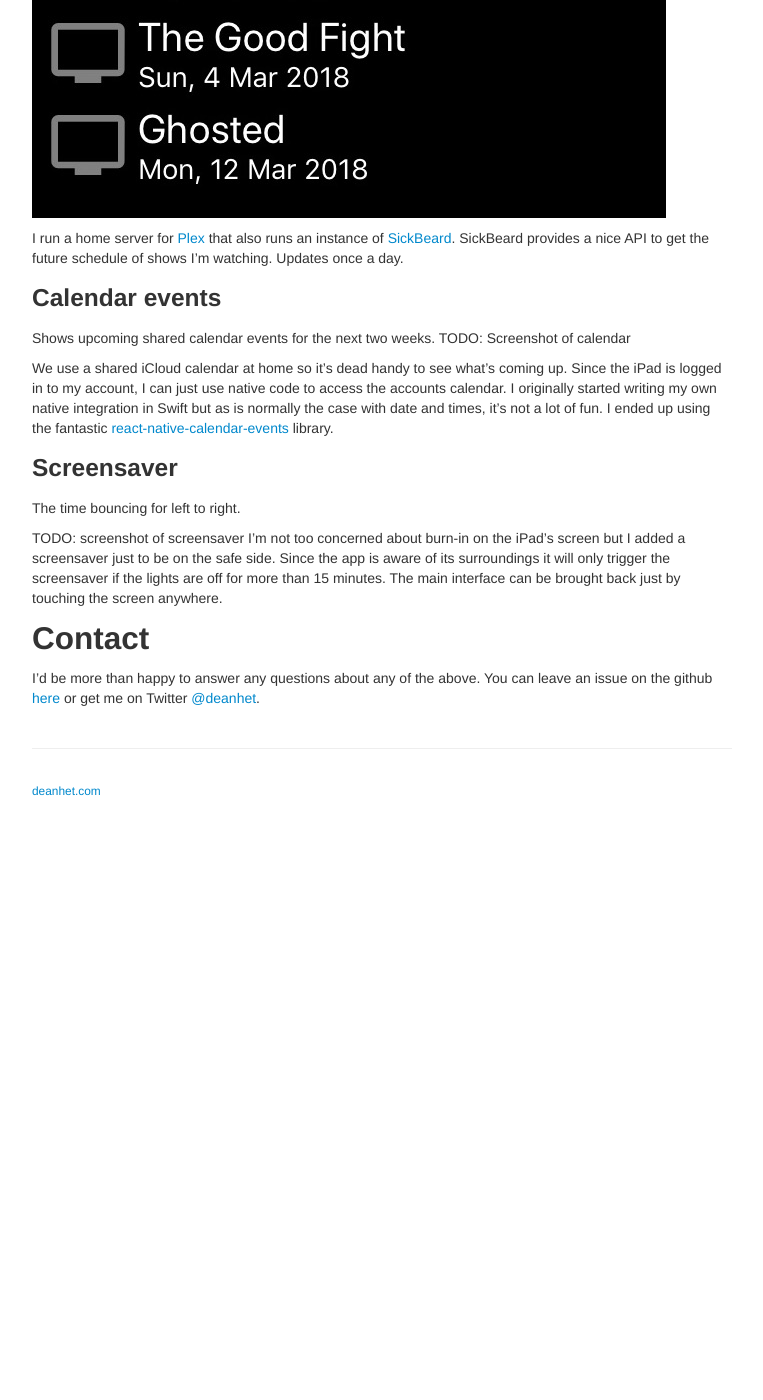
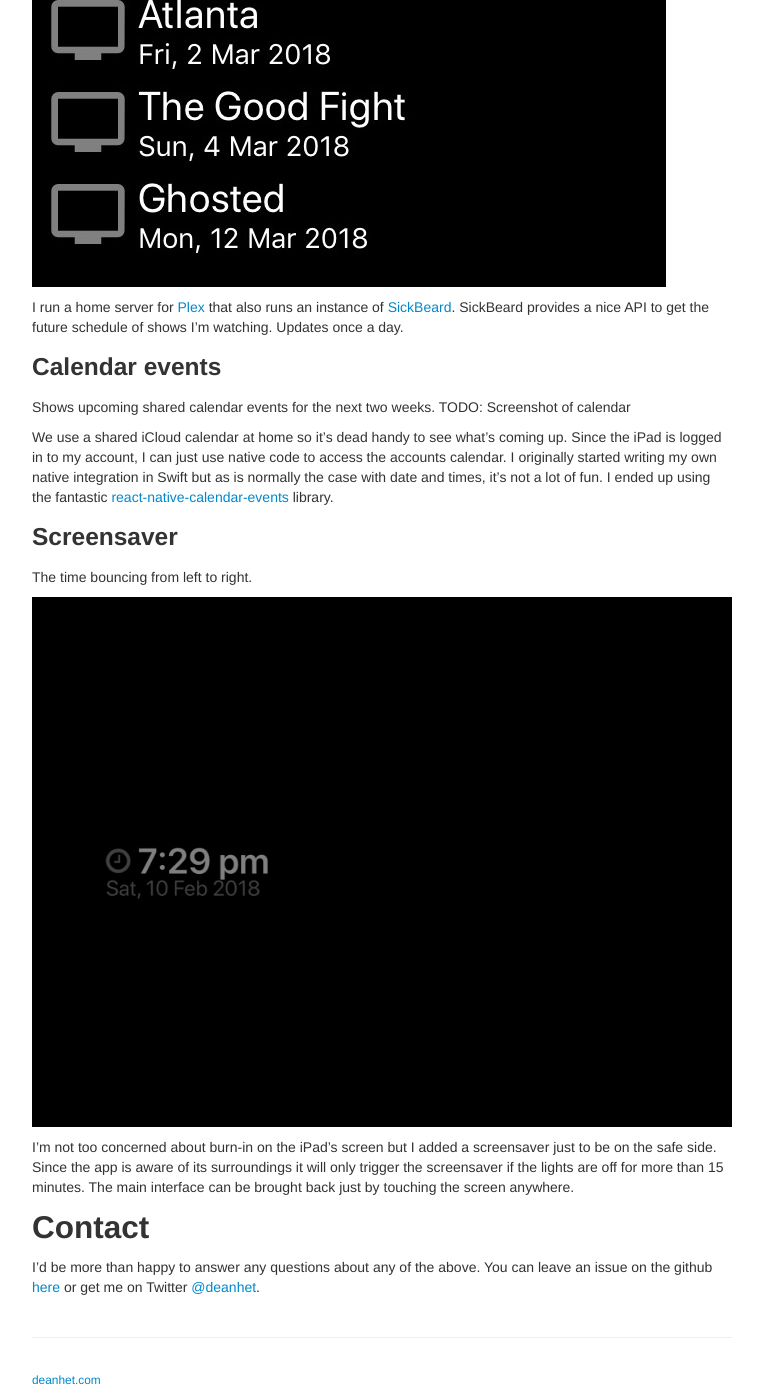
Before and after one commit to deanhet/home-dashboard, a Jekyll site: the page built from index.md, in a window 1280 px wide and 1400 px high, scrolled down 7201 px. Shown: the whole window, without its empty margins (258-1021 px from the left). Built offline with Jekyll 4.4.1, drawn with Linux system fonts in a browser that asks for light colours; before the commit the page ends 8012 px from its top, so only the background shows below that; some of the changed text lies outside the part shown.

Commit message:
Updated screenshots

```diff
--- a/index.md
+++ b/index.md
@@ -114,7 +114,6 @@
 Shows current battery percentage and location of phones with the last time the location was updated at. Has the ability to ping device too.
 
 ![find-iphone](assets/images/find-iphone.png)
-TODO: Fake one of these locations
 
 Apple doesn't provide any external API for tracking find my iPhone. They do however provide a web interface for it at [icloud.com](https://www.icloud.com). The large majority of this work was just sitting with a network inspector open and playing with the web interface. Eventually I boiled the requests down to what I needed. The app mimics those requests so it can access everything that Apple's own web interface can.
 
@@ -126,6 +125,7 @@
 
 ### TV Schedule
 Show upcoming TV shows.
+
 ![tv](assets/images/tv.jpg)
 
 I run a home server for [Plex](https://www.plex.tv) that also runs an instance of [SickBeard](http://sickbeard.com/). SickBeard provides a nice API to get the future schedule of shows I'm watching. Updates once a day.
@@ -137,9 +137,10 @@
 We use a shared iCloud calendar at home so it's dead handy to see what's coming up. Since the iPad is logged in to my account, I can just use native code to access the accounts calendar. I originally started writing my own native integration in Swift but as is normally the case with date and times, it's not a lot of fun. I ended up using the fantastic [react-native-calendar-events](https://github.com/wmcmahan/react-native-calendar-events) library.
 
 ### Screensaver
-The time bouncing for left to right.
+The time bouncing from left to right.
 
-TODO: screenshot of screensaver
+![screensaver](assets/images/screensaver.png)
+
 I'm not too concerned about burn-in on the iPad's screen but I added a screensaver just to be on the safe side. Since the app is aware of its surroundings it will only trigger the screensaver if the lights are off for more than 15 minutes. The main interface can be brought back just by touching the screen anywhere.
 
 ## Contact
```
Also changed, not shown: other parts of index.md (+1 -1 lines), assets/images/find-iphone.PNG, assets/images/screensaver.png (added).
